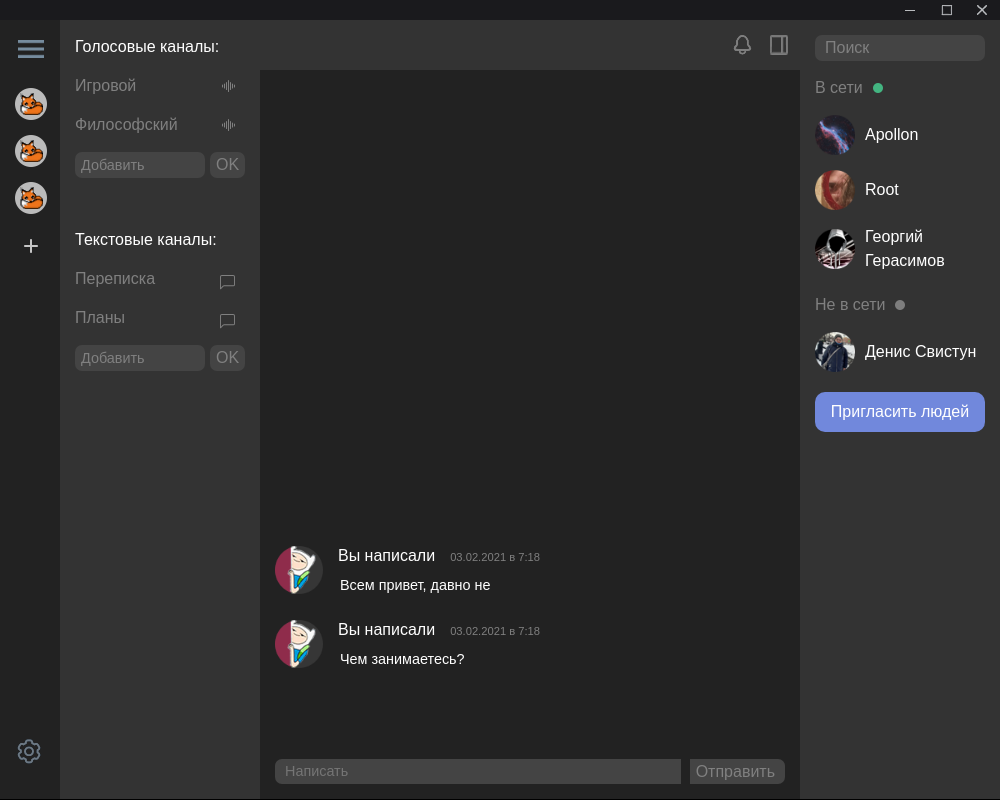
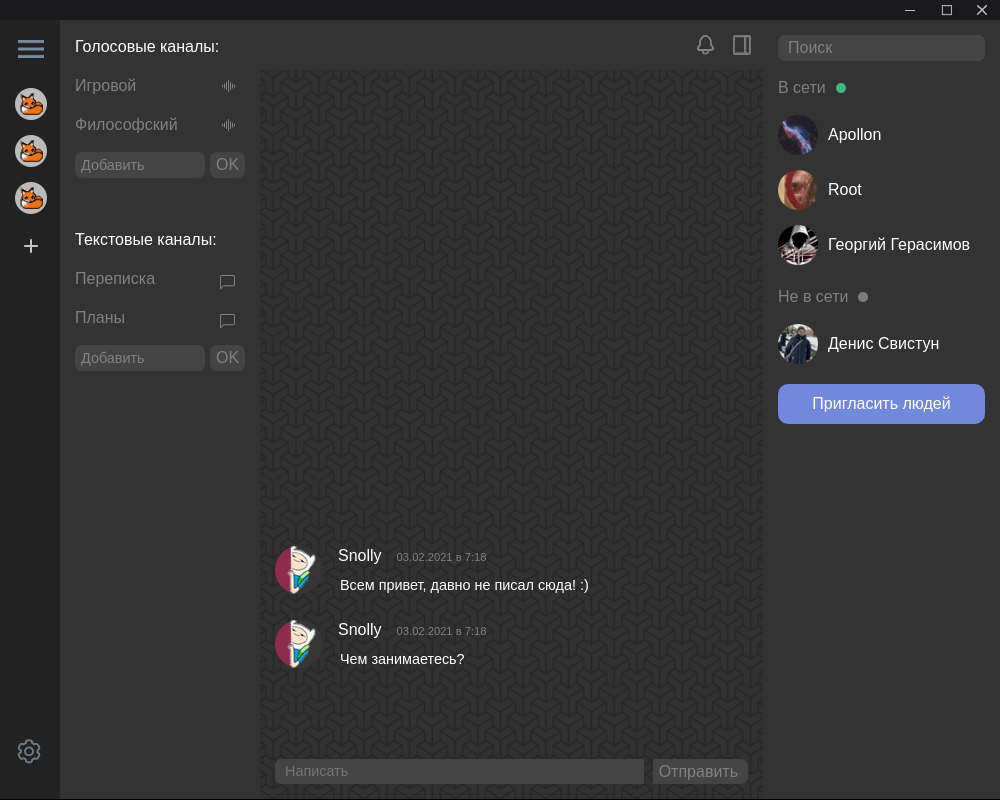
Before and after one commit to Snollyg0ster/testTask, an Electron app: page index.html in a window 1000 px wide. Drawn offline with nearby package versions, Linux system fonts and the light colour scheme.

Commit message:
intelligent narrow

```diff
--- a/index.html
+++ b/index.html
@@ -140,6 +140,7 @@
         </div>
 
         <div id="members">
+          <div id="members_cont">
             <input type="text" id="search" placeholder="Поиск" />
             <div style="display: flex; align-items: center">
               <div style="color: gray; padding-right: 10px">В сети</div>
@@ -154,6 +155,7 @@
             <button type="button" id="invite_button" style="margin-top: 20px">
               Пригласить людей
             </button>
+          </div>
         </div>
       </div>
     </div>
--- a/main.js
+++ b/main.js
@@ -29,7 +29,7 @@ function createWindow() {
     win = null;
   });
 
-  //win.webContents.openDevTools();
+  win.webContents.openDevTools();
 }
 
 app.on("ready", createWindow);
--- a/src/members.js
+++ b/src/members.js
@@ -11,9 +11,15 @@ function expand_narr(key) {
       {
         "min-width": "0px",
         "max-width": "0px",
+      },
+      200
+    );
+    $("#members_cont").animate(
+      {
+        opacity: "0",
         padding: "0px",
       },
-      200
+      100
     );
   } else {
     console.log("expand");
@@ -22,26 +28,16 @@ function expand_narr(key) {
       {
         "min-width": "237px",
         "max-width": "237px",
+      },
+      200
+    );
+    $("#members_cont").animate(
+      {
+        opacity: "1",
         padding: "15px",
       },
-      200
+      250
     );
   }
   j++;
 }
-
-// let userCl = true;
-
-// function userClick() {
-//   if (m % 2 == 0) userCl = false;
-//   else userCl = true;
-//   m++;
-// }
-
-// function narrowIf() {
-//   if (userCl == true && isNarrow == false) {
-//     if (isExp == false) expand_narr(1);
-//   } else {
-//     if (isExp == true) expand_narr(0);
-//   }
-// }
--- a/src/messages.js
+++ b/src/messages.js
@@ -19,11 +19,11 @@ function message_creation(text) {
     '<div class="message" id="' +
     id +
     '"><img src="img/avatar.png" style="margin-right: 15px;" height="48px">' +
-    '<div><div style="display: flex;"><h6 class="message_text">Вы написали</h6><h9 class="date">' +
+    '<div><div style="display: flex;"><h6 class="message_text">Snolly</h6><h9 class="date">' +
     today +
     '</h9></div><textarea id="' +
     text_id +
-    '" readonly="true" style="overflow: hidden; border: 0; outline-width: 0; background-color: transparent; color: white; resize: none; font-size: 0.9em;">' +
+    '" readonly="true" style="width: 400px; overflow: hidden; border: 0; outline-width: 0; background-color: transparent; color: white; resize: none; font-size: 0.9em;">' +
     message +
     text +
     "</textarea></div></div>";
--- a/src/styles.css
+++ b/src/styles.css
@@ -18,6 +18,8 @@
   color: black;
   min-height: 97.4vh;
   max-height: 97.4vh;
+  background: url(../img/escheresque_ste.png) round;
+  background-size: auto%;
 }
 
 #panel {
@@ -157,7 +159,7 @@
   flex-flow: row wrap;
   overflow-y: auto;
   overflow-x: hidden;
-  background: #222;
+  background: /*#222*/ transparent;
   color: white;
 }
 
@@ -167,6 +169,19 @@
   display: flex;
   flex-direction: column-reverse;
   padding: 15px;
+}
+
+#chat_body::-webkit-scrollbar {
+  width: 0.5em;
+}
+
+#chat_body::-webkit-scrollbar-track {
+  box-shadow: inset 0 0 6px rgba(0, 0, 0, 0.3);
+}
+
+#chat_body::-webkit-scrollbar-thumb {
+  background-color: darkgrey;
+  outline: 1px solid slategrey;
 }
 
 #chat::-webkit-scrollbar {
@@ -205,11 +220,14 @@
 }
 
 #members {
-  min-width: 200px;
+  min-width: 237px;
   float: right;
   height: auto;
+  background: #333;
+}
+
+#members_cont {
   padding: 15px;
-  background: #333;
   color: white;
 }
 
```
Also changed, not shown: img/back/background.png (added), img/background.jpg (added), img/background.png (added), img/background1.png (added), img/background2.jpg (added), img/chat.jpg (added), img/dark-triangles.png (added), img/es2.png (added), img/escheresque_ste.png (added), img/whatsapp-wallpaper-002.jpg 800.webp (added), img/whatsapp.jpg (added), img/whatsapp.png (added), img/текстура.jpg (added). Lines whose indentation alone changed are shown as unchanged.
